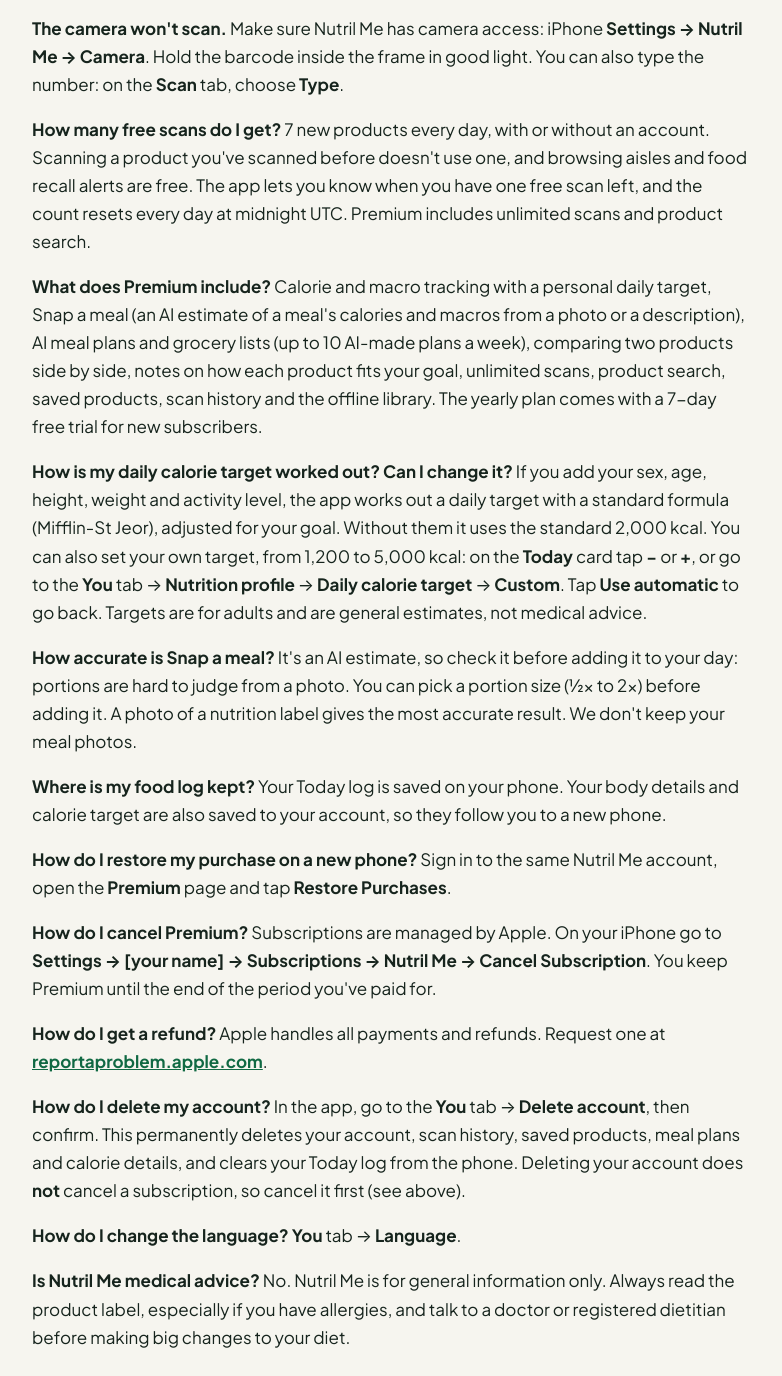
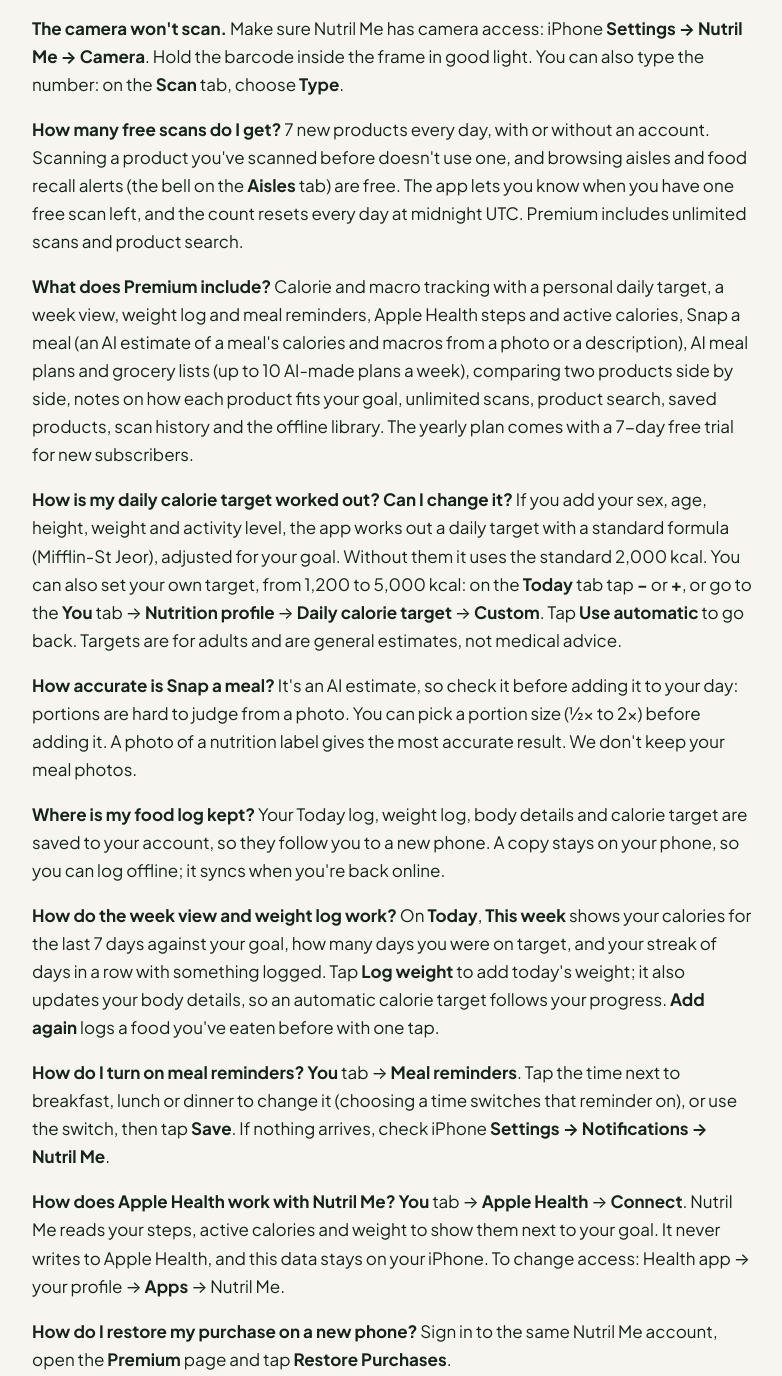
Before and after one commit to anhdao2871989/nutrilmeapp-site, a plain HTML site: page support/index.html in a window 1280 px wide. Shown: the part 893-2269 px from the top of the page, without its empty margins (248-1030 px from the left). Drawn offline with Linux system fonts and the light colour scheme.

Commit message:
Website: Apple Health, meal reminders, synced logs, recall bell on Aisles
Co-Authored-By: Claude Opus 5.5 <noreply@anthropic.com>

```diff
--- a/support/index.html
+++ b/support/index.html
@@ -40,15 +40,21 @@ Open the product, scroll down and tap <strong>Report a problem with this product
 <p><strong>The camera won&#39;t scan.</strong>
 Make sure Nutril Me has camera access: iPhone <strong>Settings → Nutril Me → Camera</strong>. Hold the barcode inside the frame in good light. You can also type the number: on the <strong>Scan</strong> tab, choose <strong>Type</strong>.</p>
 <p><strong>How many free scans do I get?</strong>
-7 new products every day, with or without an account. Scanning a product you&#39;ve scanned before doesn&#39;t use one, and browsing aisles and food recall alerts are free. The app lets you know when you have one free scan left, and the count resets every day at midnight UTC. Premium includes unlimited scans and product search.</p>
+7 new products every day, with or without an account. Scanning a product you&#39;ve scanned before doesn&#39;t use one, and browsing aisles and food recall alerts (the bell on the <strong>Aisles</strong> tab) are free. The app lets you know when you have one free scan left, and the count resets every day at midnight UTC. Premium includes unlimited scans and product search.</p>
 <p><strong>What does Premium include?</strong>
-Calorie and macro tracking with a personal daily target, Snap a meal (an AI estimate of a meal&#39;s calories and macros from a photo or a description), AI meal plans and grocery lists (up to 10 AI-made plans a week), comparing two products side by side, notes on how each product fits your goal, unlimited scans, product search, saved products, scan history and the offline library. The yearly plan comes with a 7-day free trial for new subscribers.</p>
+Calorie and macro tracking with a personal daily target, a week view, weight log and meal reminders, Apple Health steps and active calories, Snap a meal (an AI estimate of a meal&#39;s calories and macros from a photo or a description), AI meal plans and grocery lists (up to 10 AI-made plans a week), comparing two products side by side, notes on how each product fits your goal, unlimited scans, product search, saved products, scan history and the offline library. The yearly plan comes with a 7-day free trial for new subscribers.</p>
 <p><strong>How is my daily calorie target worked out? Can I change it?</strong>
-If you add your sex, age, height, weight and activity level, the app works out a daily target with a standard formula (Mifflin-St Jeor), adjusted for your goal. Without them it uses the standard 2,000 kcal. You can also set your own target, from 1,200 to 5,000 kcal: on the <strong>Today</strong> card tap <strong>−</strong> or <strong>+</strong>, or go to the <strong>You</strong> tab → <strong>Nutrition profile</strong> → <strong>Daily calorie target</strong> → <strong>Custom</strong>. Tap <strong>Use automatic</strong> to go back. Targets are for adults and are general estimates, not medical advice.</p>
+If you add your sex, age, height, weight and activity level, the app works out a daily target with a standard formula (Mifflin-St Jeor), adjusted for your goal. Without them it uses the standard 2,000 kcal. You can also set your own target, from 1,200 to 5,000 kcal: on the <strong>Today</strong> tab tap <strong>−</strong> or <strong>+</strong>, or go to the <strong>You</strong> tab → <strong>Nutrition profile</strong> → <strong>Daily calorie target</strong> → <strong>Custom</strong>. Tap <strong>Use automatic</strong> to go back. Targets are for adults and are general estimates, not medical advice.</p>
 <p><strong>How accurate is Snap a meal?</strong>
 It&#39;s an AI estimate, so check it before adding it to your day: portions are hard to judge from a photo. You can pick a portion size (½× to 2×) before adding it. A photo of a nutrition label gives the most accurate result. We don&#39;t keep your meal photos.</p>
 <p><strong>Where is my food log kept?</strong>
-Your Today log is saved on your phone. Your body details and calorie target are also saved to your account, so they follow you to a new phone.</p>
+Your Today log, weight log, body details and calorie target are saved to your account, so they follow you to a new phone. A copy stays on your phone, so you can log offline; it syncs when you're back online.</p>
+<p><strong>How do the week view and weight log work?</strong>
+On <strong>Today</strong>, <strong>This week</strong> shows your calories for the last 7 days against your goal, how many days you were on target, and your streak of days in a row with something logged. Tap <strong>Log weight</strong> to add today's weight; it also updates your body details, so an automatic calorie target follows your progress. <strong>Add again</strong> logs a food you've eaten before with one tap.</p>
+<p><strong>How do I turn on meal reminders?</strong>
+<strong>You</strong> tab → <strong>Meal reminders</strong>. Tap the time next to breakfast, lunch or dinner to change it (choosing a time switches that reminder on), or use the switch, then tap <strong>Save</strong>. If nothing arrives, check iPhone <strong>Settings → Notifications → Nutril Me</strong>.</p>
+<p><strong>How does Apple Health work with Nutril Me?</strong>
+<strong>You</strong> tab → <strong>Apple Health</strong> → <strong>Connect</strong>. Nutril Me reads your steps, active calories and weight to show them next to your goal. It never writes to Apple Health, and this data stays on your iPhone. To change access: Health app → your profile → <strong>Apps</strong> → Nutril Me.</p>
 <p><strong>How do I restore my purchase on a new phone?</strong>
 Sign in to the same Nutril Me account, open the <strong>Premium</strong> page and tap <strong>Restore Purchases</strong>.</p>
 <p><strong>How do I cancel Premium?</strong>
@@ -56,7 +62,7 @@ Subscriptions are managed by Apple. On your iPhone go to <strong>Settings → [y
 <p><strong>How do I get a refund?</strong>
 Apple handles all payments and refunds. Request one at <strong><a href="https://reportaproblem.apple.com">reportaproblem.apple.com</a></strong>.</p>
 <p><strong>How do I delete my account?</strong>
-In the app, go to the <strong>You</strong> tab → <strong>Delete account</strong>, then confirm. This permanently deletes your account, scan history, saved products, meal plans and calorie details, and clears your Today log from the phone. Deleting your account does <strong>not</strong> cancel a subscription, so cancel it first (see above).</p>
+In the app, go to the <strong>You</strong> tab → <strong>Delete account</strong>, then confirm. This permanently deletes your account, scan history, saved products, meal plans, calorie details, Today log and weight log, and clears them from the phone. Deleting your account does <strong>not</strong> cancel a subscription, so cancel it first (see above).</p>
 <p><strong>How do I change the language?</strong>
 <strong>You</strong> tab → <strong>Language</strong>.</p>
 <p><strong>Is Nutril Me medical advice?</strong>
```
Also changed, not shown: index.html (+3 -1 lines), privacy/index.html (+10 -1 lines).
